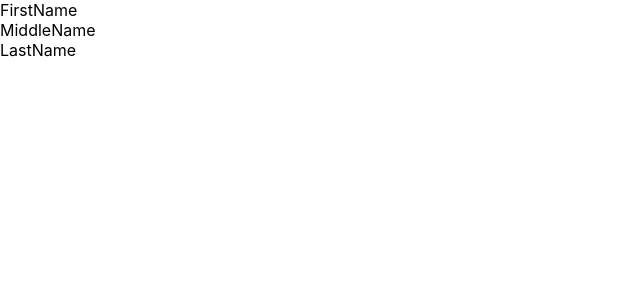
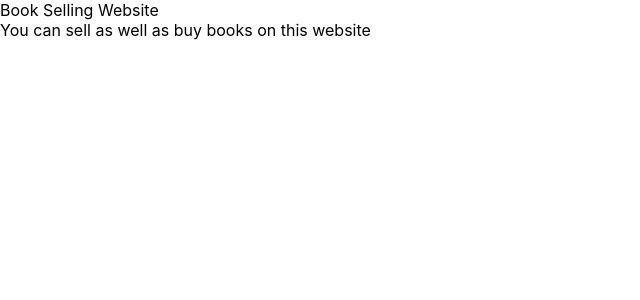
Before and after one commit to yalathiya/BookSellingWebsite, a React (Create React App) app in the folder book-selling-site/: page / in a window 1280 px wide. Shown: the top 300 px of the page, without its empty margins (0-640 px from the left). Built offline with nearby package versions, Linux system fonts and the light colour scheme.

Commit message:
React State is used home component

```diff
--- a/book-selling-site/src/pages/Home.js
+++ b/book-selling-site/src/pages/Home.js
@@ -1,14 +1,24 @@
 import React from "react";
+import { Component } from "react";
 import Title from "../component/Title.js";
 
-const Home = () => {
-  return (
-    <>
-      <Title value="FirstName" />
-      <Title value="MiddleName" />
-      <Title value="LastName" />
-    </>
-  );
-};
+class Home extends Component {
+  constructor() {
+    super();
+    this.state = {
+      title: "Book Selling Website",
+      description: "You can sell as well as buy books on this website",
+    };
+  }
+  render() {
+    return (
+      <>
+        <Title value={this.state.title} />
+        <Title value={this.state.description} />
+        {/* <Title value="LastName" /> */}
+      </>
+    );
+  }
+}
 
 export default Home;
```
